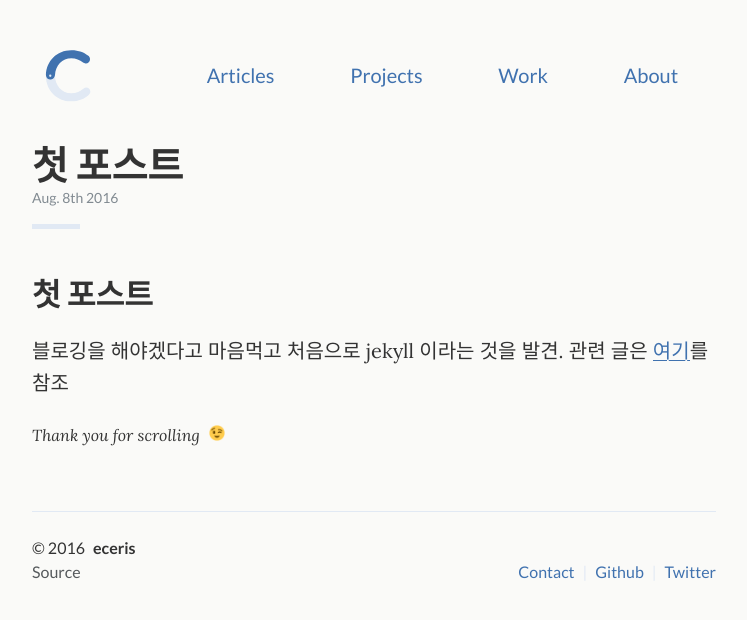
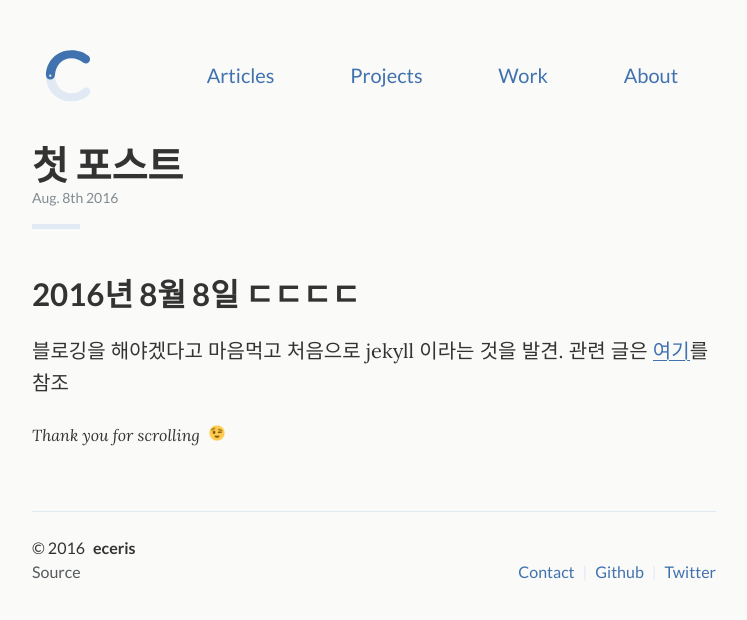
Before and after one commit to eceris/eceris.github.io, a Jekyll site: the page built from _posts/2016-08-08-third.md, in a window 1280 px wide. Shown: the top 620 px of the page, without its empty margins (266-1013 px from the left). Built offline with Jekyll 4.4.1, drawn with Linux system fonts in a browser that asks for light colours.

Commit message:
20160808 첫 게시글

```diff
--- a/_posts/2016-08-08-third.md
+++ b/_posts/2016-08-08-third.md
@@ -1,9 +1,9 @@
 ---
 title: 첫 포스트
-desc: ㅎㅎㅎㅎㅎ
+desc: 신기하네...
 ---
 
-## 첫 포스트
+## 2016년 8월 8일 ㄷㄷㄷㄷ
 
 블로깅을 해야겠다고 마음먹고 처음으로 jekyll 이라는 것을 발견.
-관련 글은 [여기](http://http://blog.saltfactory.net/jekyll/upgrade-github-pages-dependency-versions.html)를 참조
+관련 글은 [여기](http://blog.saltfactory.net/jekyll/upgrade-github-pages-dependency-versions.html)를 참조
```
